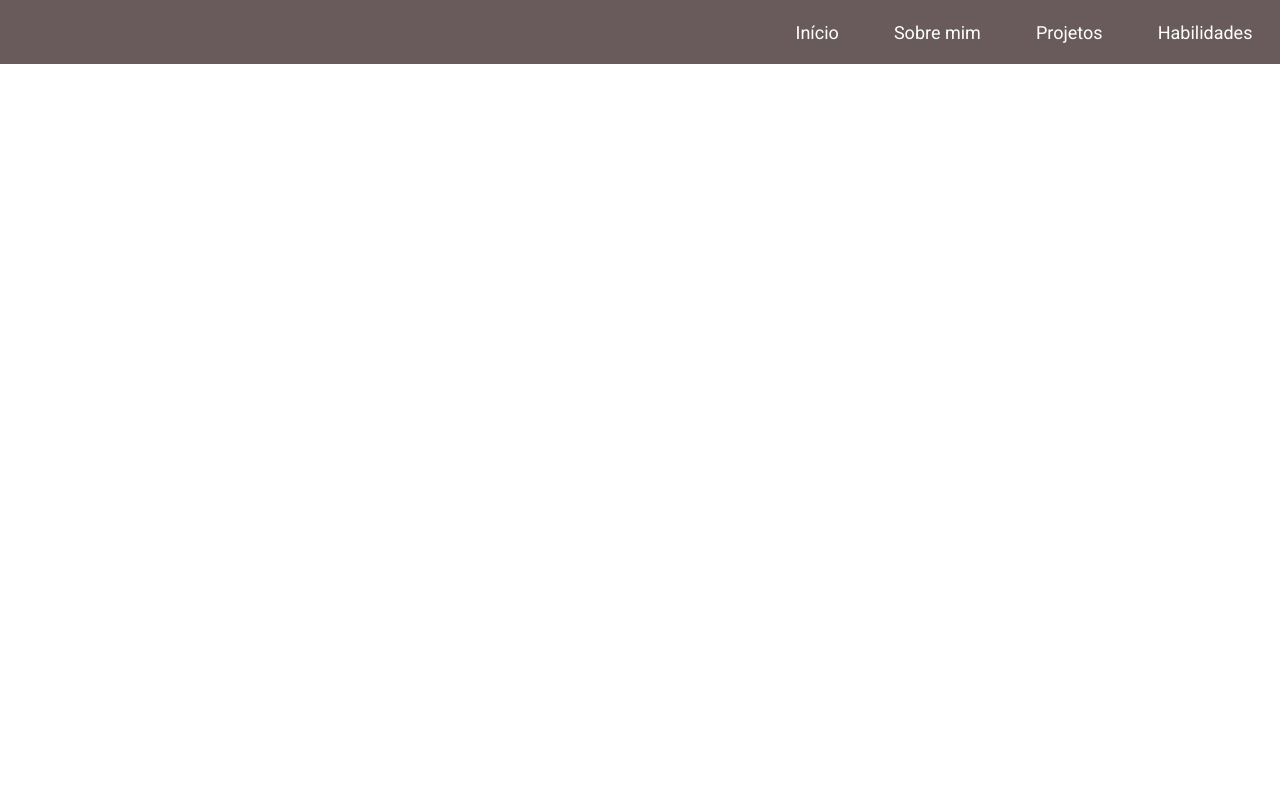
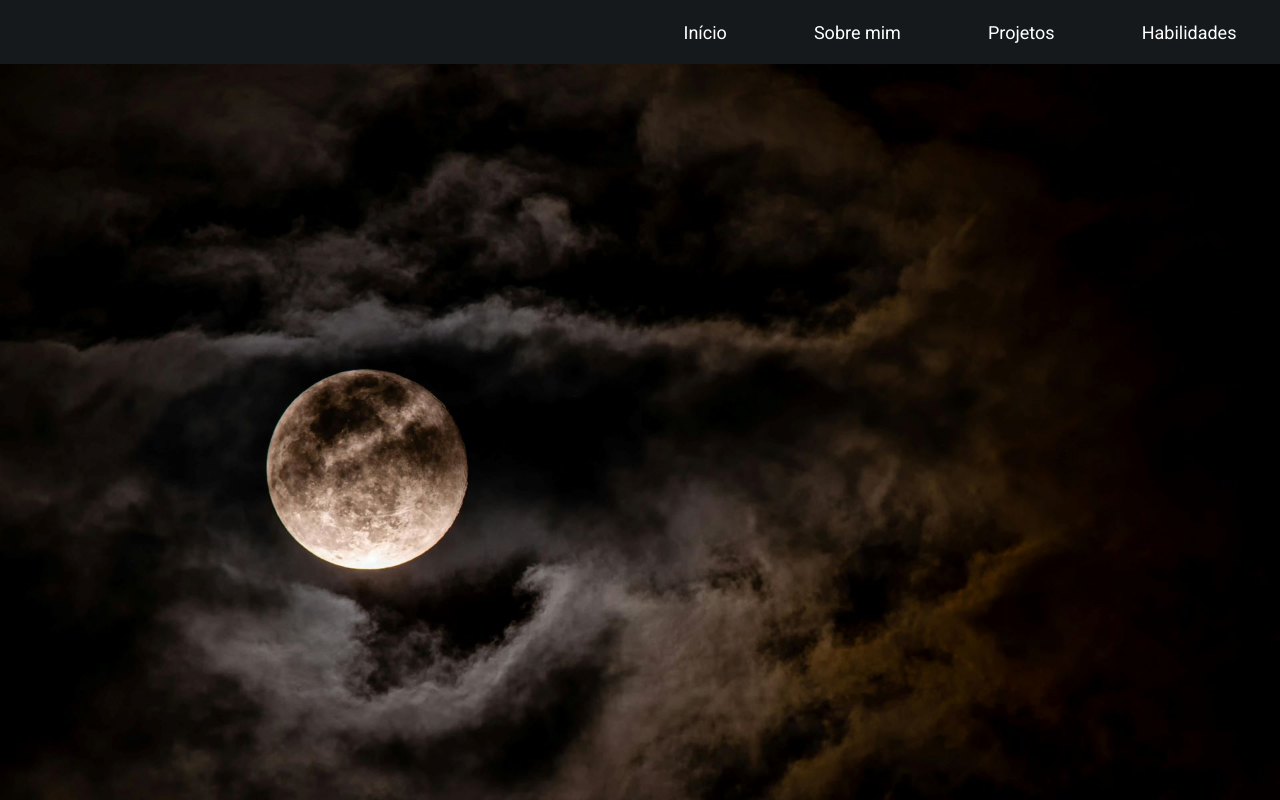
Before and after one commit to NicolasSIvanoff/Portfolio, an Angular app: page / in a window 1280 px wide. Built offline with nearby package versions, Linux system fonts and the light colour scheme.

Commit message:
add image background and att css

```diff
--- a/src/app/app-routing.module.ts
+++ b/src/app/app-routing.module.ts
@@ -1,7 +1,10 @@
 import { NgModule } from '@angular/core';
 import { RouterModule, Routes } from '@angular/router';
+import {MainPageComponent} from "./components/main-page/main-page.component";
 
-const routes: Routes = [];
+const routes: Routes = [
+  { path: '', component: MainPageComponent }
+];
 
 @NgModule({
   imports: [RouterModule.forRoot(routes)],
--- a/src/app/app.component.html
+++ b/src/app/app.component.html
@@ -1 +1 @@
-<app-header></app-header>
+<router-outlet></router-outlet>
--- a/src/app/components/header/header.component.scss
+++ b/src/app/components/header/header.component.scss
@@ -4,12 +4,12 @@
   align-items: center;
   width: 100vw;
   height: 8vh;
-  background-color: #695b5b;
+  background-color: #15191c;
 }
 
 .container-header {
   display: flex;
-  width: 40vw;
+  width: 50vw;
   justify-content: flex-end;
 }
 
--- a/src/styles.scss
+++ b/src/styles.scss
@@ -1,4 +1,5 @@
 html, body {
+  overflow-x: hidden;
   margin: 0;
 }
 
```
Also changed, not shown: src/app/app.module.ts (+7 -1 lines), src/assets/images/plano-fundo.jpg.
